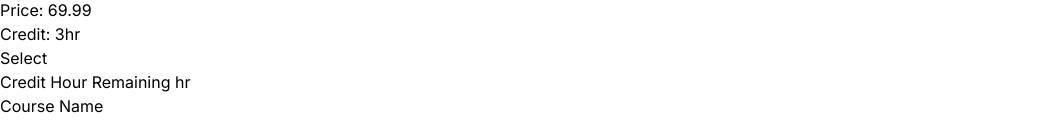
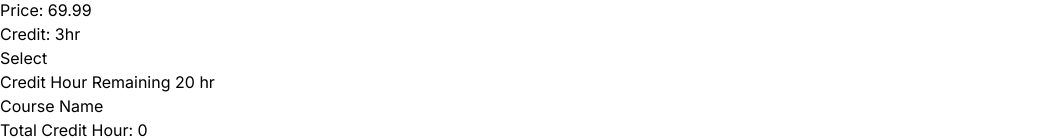
Before and after one commit to sarkarniloy102/CourseRegistration, a React (Vite) app: page / in a window 1280 px wide. Shown: the part 3950-4089 px from the top of the page, without its empty margins (0-1045 px from the left). Before the commit the page ends 4068 px from the top, so only its background shows below. Built offline with nearby package versions, Linux system fonts and the light colour scheme.

Commit message:
set 'Total Credit Hour' & 'remaining time' in Bookmarks

```diff
--- a/src/App.jsx
+++ b/src/App.jsx
@@ -5,20 +5,23 @@ import Courses from './Components/Courses/Courses'
 
 function App() {
   const [bookmarks, setbookmarks] = useState([]);
+  const [credithour, setcredithour] = useState(0);
+  const [remaininghour, setremaininghour] = useState(20);
 
-  const handlebookmarks = course => {
+  const handlebookmarks = (course, credit) => {
 
     const result = bookmarks.find((element) => element === course);
     if (!result) {
       const newbookmarks = [...bookmarks, course];
       setbookmarks(newbookmarks)
+
+      setcredithour(credithour + credit);
+      setremaininghour(remaininghour - credit);
     }
     else {
       const newbookmarks = [...bookmarks];
       setbookmarks(newbookmarks);
     }
-
-
 
 
   }
@@ -29,7 +32,7 @@ function App() {
 
         <div className='md:flex gap-10 mt-10'>
           <Courses handlebookmarks={handlebookmarks}></Courses>
-          <Bookmarks bookmarks={bookmarks}></Bookmarks>
+          <Bookmarks bookmarks={bookmarks} credithour={credithour} remaininghour={remaininghour}></Bookmarks>
         </div>
 
       </div>
--- a/src/Components/Bookmarks/Bookmarks.jsx
+++ b/src/Components/Bookmarks/Bookmarks.jsx
@@ -1,25 +1,27 @@
 import Bookmark from "../Bookmark/Bookmark";
 import PropTypes from 'prop-types'
 
-const Bookmarks = ({ bookmarks }) => {
+const Bookmarks = ({ bookmarks, credithour, remaininghour }) => {
 
     return (
         <div>
             <div className="rounded-xl shadow-xl bg-white p-5">
-                <h2 className="text-xl font-bold border-b-2 mb-3 text-blue-400 p-3">Credit Hour Remaining  hr</h2>
+                <h2 className="text-lg font-bold border-b-2 mb-3 text-blue-400 p-3">Credit Hour Remaining {remaininghour} hr</h2>
 
-                <h2 className="text-xl font-bold p-3">Course Name</h2>
-                <div className="border-b-2 text-sm">
+                <h2 className="text-lg font-bold p-3">Course Name</h2>
+                <div className="border-b-2 text-sm mb-2 font-light ">
                     {
                         bookmarks.map((bookmark, idx) => <Bookmark key={idx} bookmark={bookmark} idx={idx}></Bookmark>)
                     }
                 </div>
-
+                <h3 className="p-3 font-medium ">Total Credit Hour: {credithour} </h3>
             </div>
         </div>
     );
 };
 Bookmarks.propTypes = {
-    bookmarks: PropTypes.array
+    bookmarks: PropTypes.array,
+    credithour: PropTypes.number,
+    remaininghour: PropTypes.number
 }
 export default Bookmarks;
--- a/src/Components/Course/Course.jsx
+++ b/src/Components/Course/Course.jsx
@@ -22,7 +22,7 @@ const Course = ({ course, handlebookmarks }) => {
                     <p>Credit: {credit}hr</p>
                 </div>
             </div>
-            <button onClick={() => handlebookmarks(course)} className='w-full bg-blue-500 text-white rounded-xl py-2'>Select</button>
+            <button onClick={() => handlebookmarks(course, credit)} className='w-full bg-blue-500 text-white rounded-xl py-2'>Select</button>
         </div>
     );
 };
```
